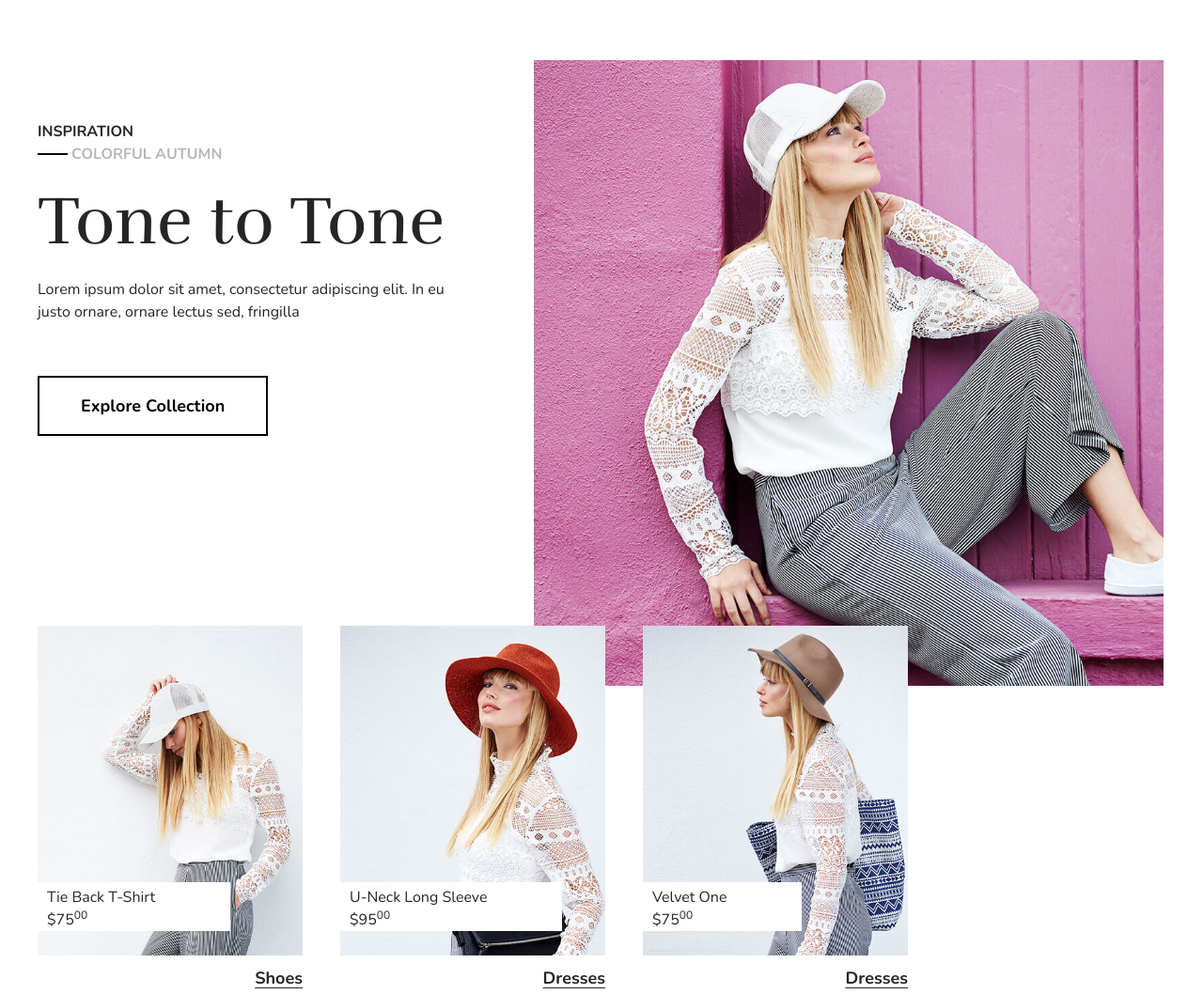
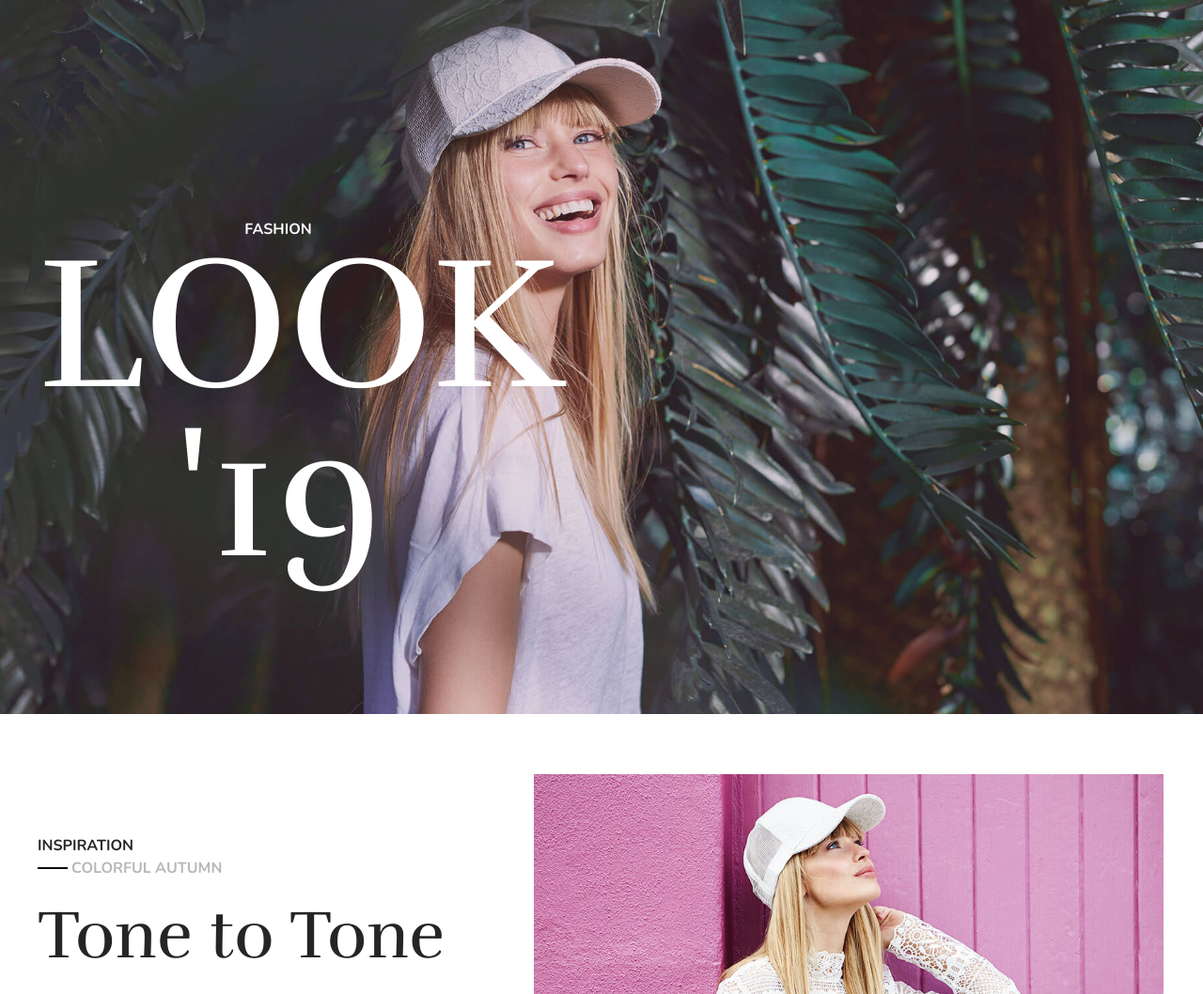
Before and after one commit to Andarov/rainbow, a website: page index.html in a window 1280 px wide. Shown: the top 1058 px of the page at 94% size. Drawn offline with nearby package versions, Linux system fonts and the light colour scheme.

Commit message:
Add features

```diff
--- a/index.html
+++ b/index.html
@@ -19,6 +19,16 @@
 <body class="font-nunito">
 
     <main>
+        <!-- feature -->
+        <div class="bg-cover bg-bottom bg-repeat pt-14" style="background-image: url(./img/feature-bg.jpg);">
+            <div class="w-full max-w-[1240px] px-5 mx-auto">
+                <div class="py-14 md:pt-44 md:pb-36 max-w-lg flex flex-col justify-center mx-auto lg:mx-0">
+                    <p class="uppercase text-base text-white text-center font-bold">Fashion</p>
+                    <h3 class="text-[70px] leading-[83px] md:text-[200px] md:leading-[180px] text-center uppercase text-white font-rufina">Look <br> '19</h3>
+                </div>
+            </div>
+        </div>
+
         <!-- collection -->
         <div class="pt-16 pb-36">
             <div class="w-full max-w-[1240px] px-5 mx-auto">
```
Also changed, not shown: dist/output.css.
